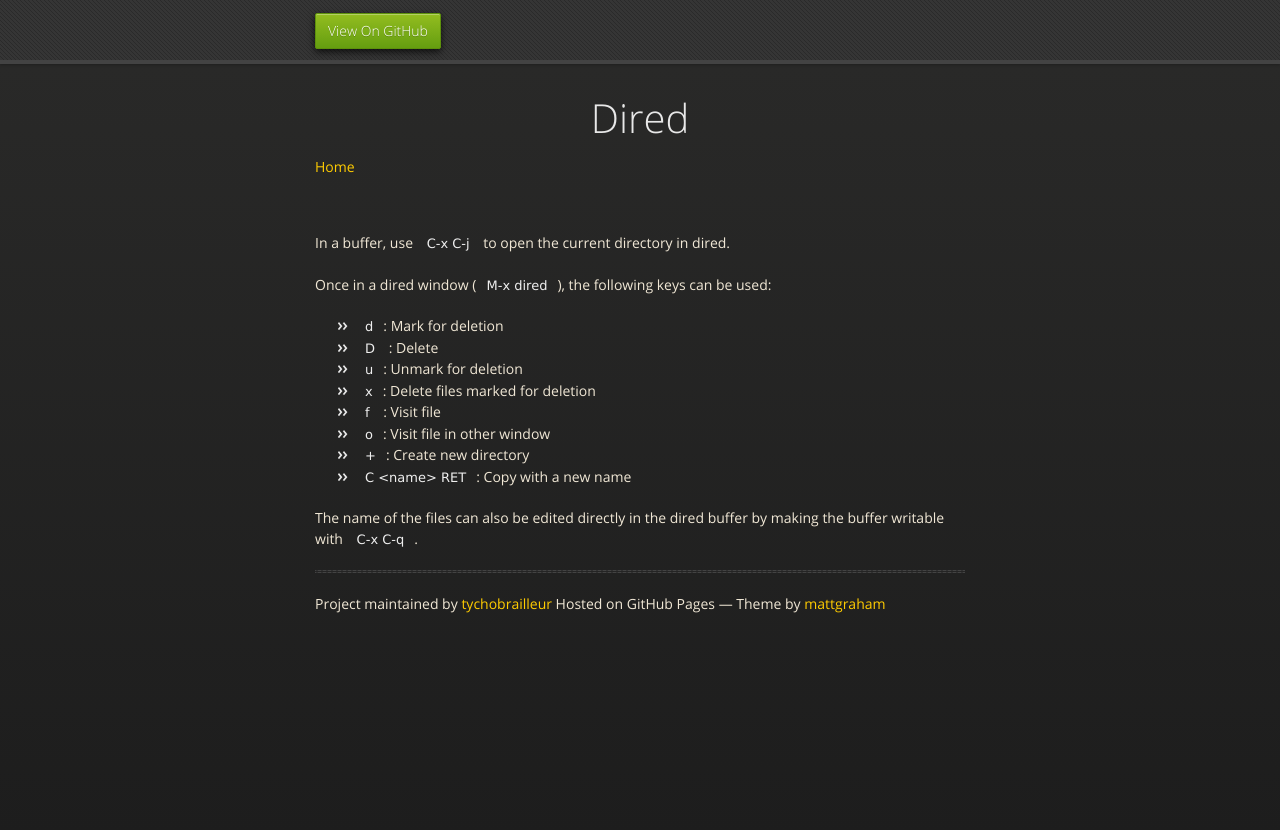
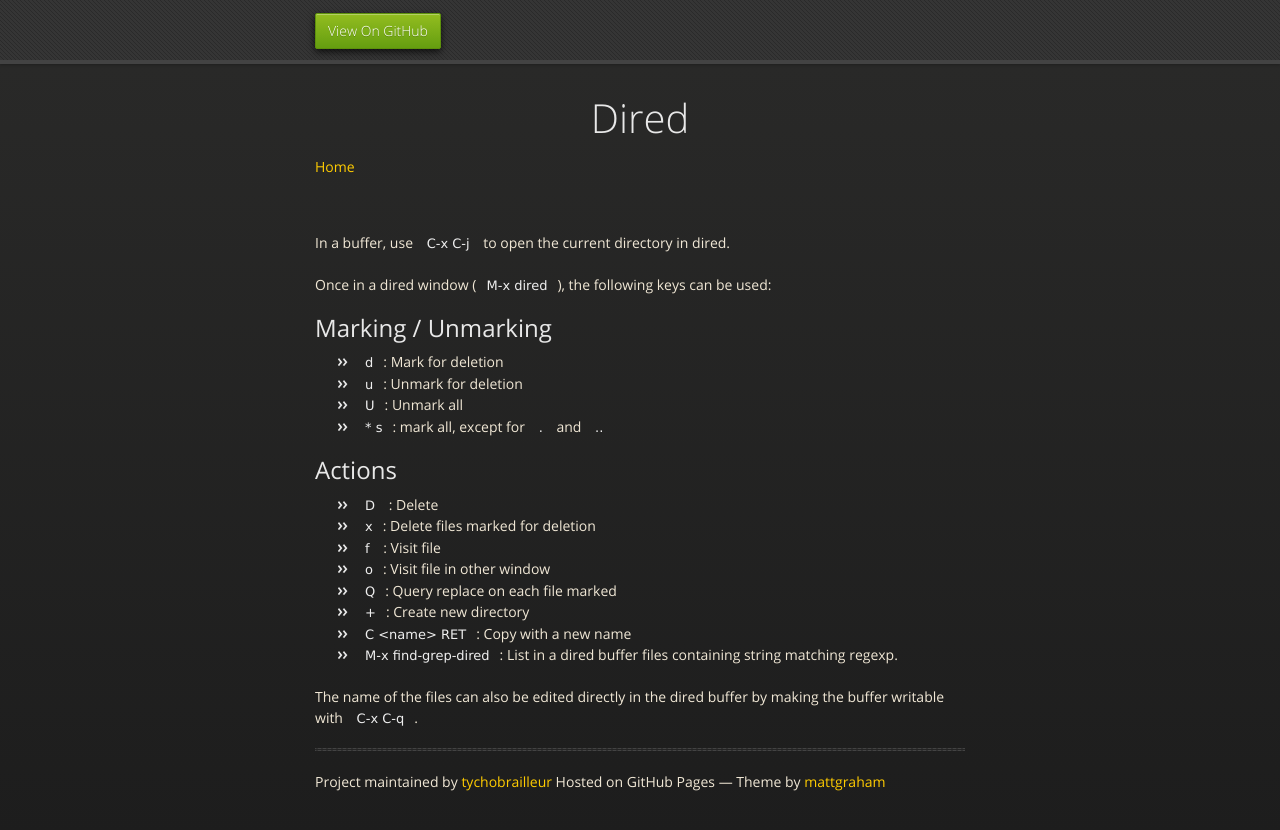
Before and after one commit to tychobrailleur/tychobrailleur.github.io, a Jekyll site: the page built from packages/dired.md, in a window 1280 px wide. Shown: the top 830 px of the page. Built offline with Jekyll 4.4.1, drawn with Linux system fonts in a browser that asks for light colours; nearby versions of some CDN libraries.

Commit message:
Add some packages.

```diff
--- a/index.html
+++ b/index.html
@@ -68,10 +68,11 @@
 <p><a href="package/dired.html">Dired</a>
   ❧ <a href="packages/auctex.html">AUCTeX</a>
   ❧ <a href="packages/helm.html">Helm</a>
+  ❧ <a href="packages/ibuffer.html">ibuffer</a></p>
   ❧ <a href="packages/ido.html">Ido</a>
   ❧ <a href="packages/magit.html">Magit</a>
   ❧ <a href="packages/org-mode.html">Org-Mode</a></p>
-
+  ❧ <a href="packages/projectile.html">Projectile</a></p>
 <h2>
 <a name="resources" class="anchor" href="#resources"><span class="octicon octicon-link"></span></a>Resources</h2>
 
--- a/packages/dired.md
+++ b/packages/dired.md
@@ -7,13 +7,26 @@ In a buffer, use `C-x C-j` to open the current directory in dired.
 
 Once in a dired window (`M-x dired`), the following keys can be used:
 
+
+## Marking / Unmarking
+
 - `d`: Mark for deletion
+- `u`: Unmark for deletion
+- `U`: Unmark all
+- `* s`: mark all, except for `.` and `..`
+
+## Actions
+
 - `D` : Delete
-- `u`: Unmark for deletion
 - `x`: Delete files marked for deletion
 - `f` : Visit file
 - `o`: Visit file in other window
+- `Q`: Query replace on each file marked
 - `+`: Create new directory
 - `C <name> RET`: Copy with a new name
+- `M-x find-grep-dired`: List in a dired buffer files containing
+  string matching regexp.
 
-The name of the files can also be edited directly in the dired buffer by making the buffer writable with `C-x C-q`.
+
+The name of the files can also be edited directly in the dired buffer
+by making the buffer writable with `C-x C-q`.
```
Also changed, not shown: help.md (+2 -0 lines), packages/auctex.md (+24 -0 lines), packages/ibuffer.md (added, +9 -0 lines), packages/orgmode.md (added, +12 -0 lines), packages/projectile.md (added, +16 -0 lines), regexp.md (added, +29 -0 lines).
